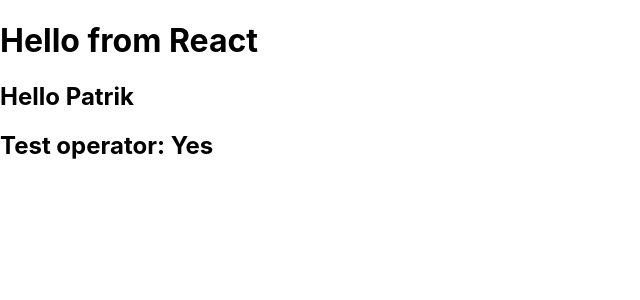
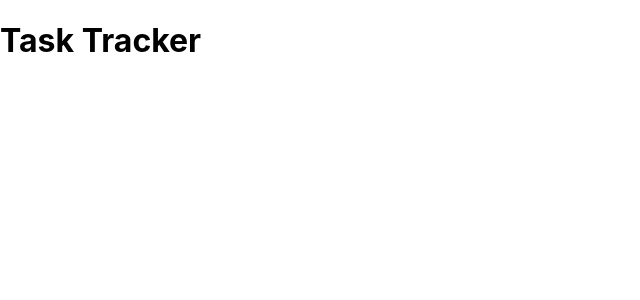
Before and after one commit to LordRekishi/react-task-tracker, a React (Create React App) app: page / in a window 1280 px wide. Shown: the top 300 px of the page, without its empty margins (0-640 px from the left). Built offline with nearby package versions, Linux system fonts and the light colour scheme.

Commit message:
Add basic header component

```diff
--- a/src/App.js
+++ b/src/App.js
@@ -1,14 +1,11 @@
-function App() {
-  const name = "Patrik";
-  const x = true;
+import Header from "./components/Header";
 
+const App = () => {
   return (
     <div className="container">
-      <h1>Hello from React</h1>
-      <h2>Hello {name}</h2>
-      <h2>Test operator: {x ? "Yes" : "No"}</h2>
+      <Header />
     </div>
   );
-}
+};
 
 export default App;
--- /dev/null
+++ b/src/components/Header.js
@@ -0,0 +1,9 @@
+const Header = () => {
+  return (
+    <header>
+      <h1>Task Tracker</h1>
+    </header>
+  );
+};
+
+export default Header;
```
